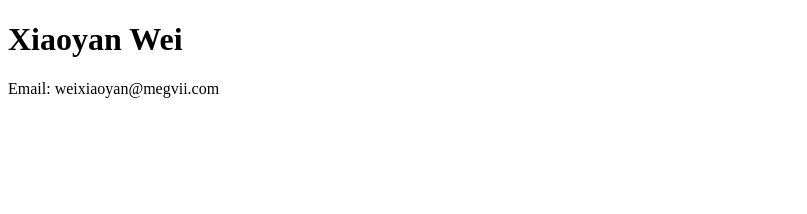
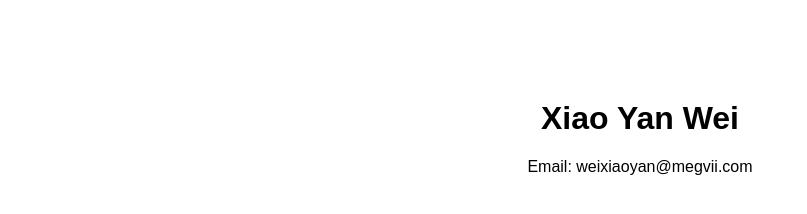
Before and after one commit to LitYan/LitYan.github.io, a plain HTML site: page index.html in a window 1280 px wide. Shown: the whole page, without its empty margins (0-807 px from the left). Drawn offline with Linux system fonts and the light colour scheme.

Commit message:
Update index.html

```diff
--- a/index.html
+++ b/index.html
@@ -2,10 +2,10 @@
 <html>
 <head>
   <meta charset="utf-8">
-  <title>Homepage</title>
+  <title>Home</title>
 </head>
-<body>
-  <h1>Xiaoyan Wei</h1>
+<body style="font-family: Arial; text-align: center; margin-top: 100px;">
+  <h1>Xiao Yan Wei</h1>
   <p>Email: weixiaoyan@megvii.com</p>
 </body>
 </html>
```
